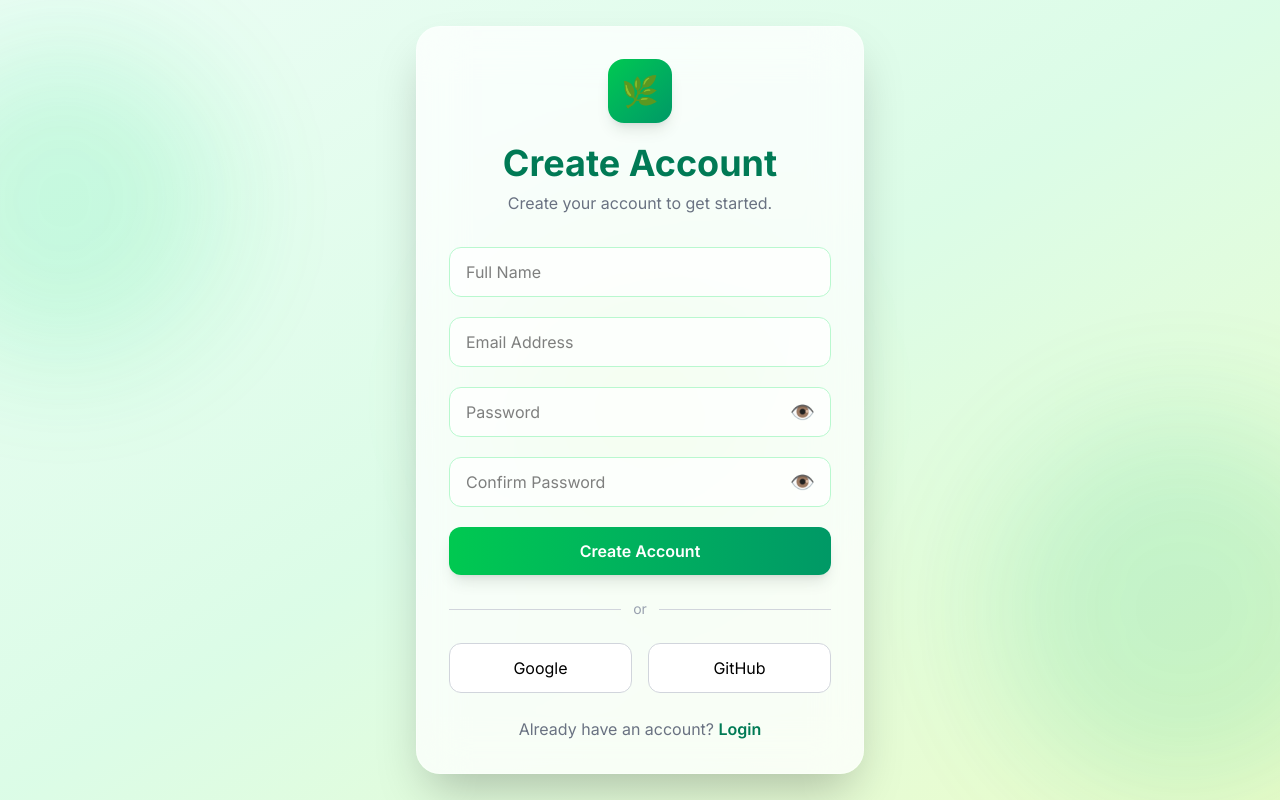
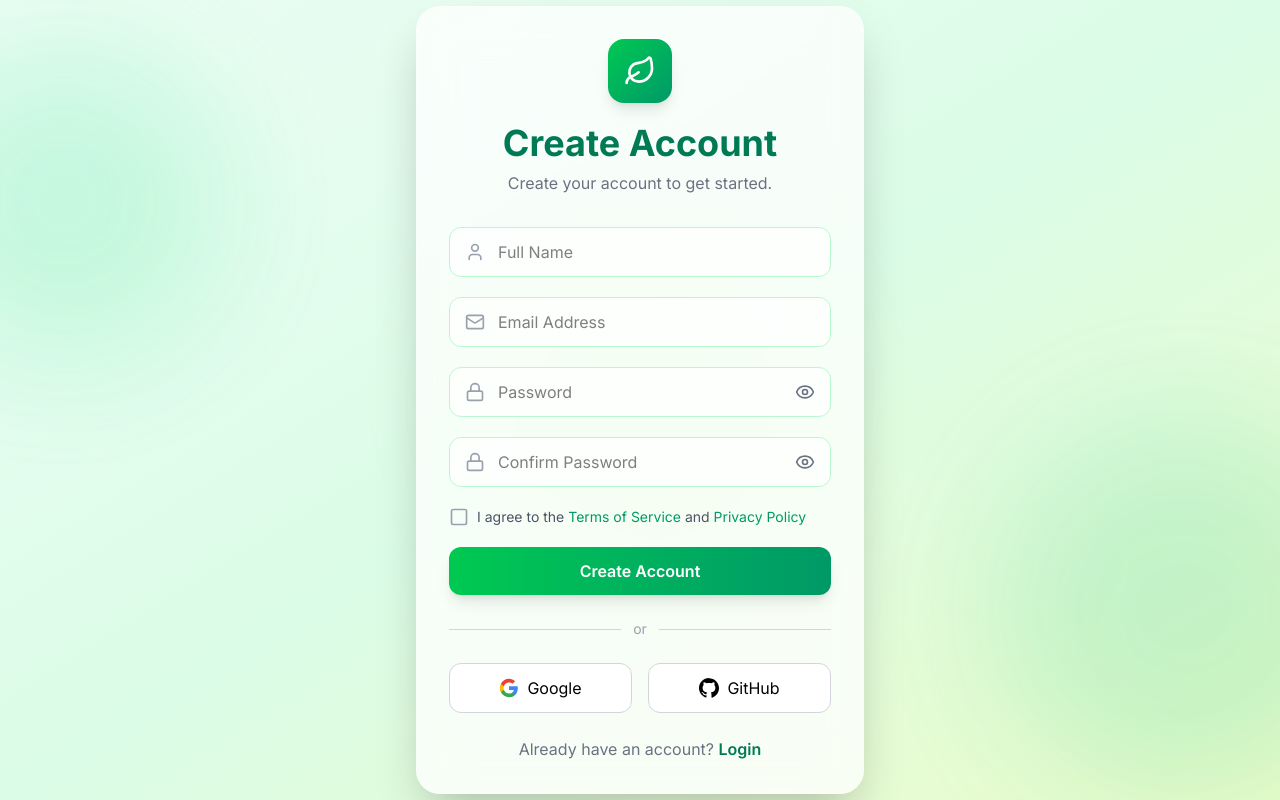
Before and after one commit to raniinyourheart/carbontrace, a Next.js app: page /register in a window 1280 px wide. Built offline with nearby package versions, Linux system fonts and the light colour scheme.

Commit message:
register

```diff
--- a/src/app/register/page.tsx
+++ b/src/app/register/page.tsx
@@ -2,10 +2,21 @@
 
 import Link from "next/link";
 import { useState } from "react";
+import {
+  Leaf,
+  Eye,
+  EyeOff,
+  Mail,
+  Lock,
+  User,
+  CheckSquare,
+  Square
+} from "lucide-react";
 
 export default function RegisterPage() {
   const [showPassword, setShowPassword] = useState(false);
   const [showConfirm, setShowConfirm] = useState(false);
+  const [agreeTerms, setAgreeTerms] = useState(false);
 
   return (
     <main className="relative flex min-h-screen items-center justify-center overflow-hidden bg-gradient-to-br from-emerald-50 via-green-100 to-lime-100 px-6">
@@ -23,7 +34,7 @@ export default function RegisterPage() {
         <div className="mb-8 text-center">
 
           <div className="mx-auto mb-5 flex h-16 w-16 items-center justify-center rounded-2xl bg-gradient-to-br from-green-500 to-emerald-600 text-3xl shadow-lg">
-            🌿
+            <Leaf className="h-8 w-8 text-white" />
           </div>
 
           <h1 className="text-4xl font-bold text-emerald-700">
@@ -38,55 +49,94 @@ export default function RegisterPage() {
 
         <form className="space-y-5">
 
+          <div className="relative">
+            <User className="absolute left-4 top-1/2 h-5 w-5 -translate-y-1/2 text-gray-400" />
             <input
               type="text"
               placeholder="Full Name"
-            className="w-full rounded-xl border border-green-200 bg-white/70 px-4 py-3 outline-none transition-all focus:border-emerald-500 focus:ring-4 focus:ring-emerald-200"
+              className="w-full rounded-xl border border-green-200 bg-white/70 px-4 py-3 pl-12 outline-none transition-all focus:border-emerald-500 focus:ring-4 focus:ring-emerald-200"
             />
+          </div>
 
+          <div className="relative">
+            <Mail className="absolute left-4 top-1/2 h-5 w-5 -translate-y-1/2 text-gray-400" />
             <input
               type="email"
               placeholder="Email Address"
-            className="w-full rounded-xl border border-green-200 bg-white/70 px-4 py-3 outline-none transition-all focus:border-emerald-500 focus:ring-4 focus:ring-emerald-200"
+              className="w-full rounded-xl border border-green-200 bg-white/70 px-4 py-3 pl-12 outline-none transition-all focus:border-emerald-500 focus:ring-4 focus:ring-emerald-200"
             />
+          </div>
 
           <div className="relative">
-
+            <Lock className="absolute left-4 top-1/2 h-5 w-5 -translate-y-1/2 text-gray-400" />
             <input
               type={showPassword ? "text" : "password"}
               placeholder="Password"
-              className="w-full rounded-xl border border-green-200 bg-white/70 px-4 py-3 pr-12 outline-none transition-all focus:border-emerald-500 focus:ring-4 focus:ring-emerald-200"
+              className="w-full rounded-xl border border-green-200 bg-white/70 px-4 py-3 pl-12 pr-12 outline-none transition-all focus:border-emerald-500 focus:ring-4 focus:ring-emerald-200"
             />
 
             <button
               type="button"
               onClick={() => setShowPassword(!showPassword)}
-              className="absolute right-4 top-1/2 -translate-y-1/2 text-xl"
+              className="absolute right-4 top-1/2 -translate-y-1/2 text-gray-500 hover:text-gray-700"
             >
-              {showPassword ? "🙈" : "👁️"}
+              {showPassword ? (
+                <EyeOff className="h-5 w-5" />
+              ) : (
+                <Eye className="h-5 w-5" />
+              )}
             </button>
 
           </div>
 
           <div className="relative">
-
+            <Lock className="absolute left-4 top-1/2 h-5 w-5 -translate-y-1/2 text-gray-400" />
             <input
               type={showConfirm ? "text" : "password"}
               placeholder="Confirm Password"
-              className="w-full rounded-xl border border-green-200 bg-white/70 px-4 py-3 pr-12 outline-none transition-all focus:border-emerald-500 focus:ring-4 focus:ring-emerald-200"
+              className="w-full rounded-xl border border-green-200 bg-white/70 px-4 py-3 pl-12 pr-12 outline-none transition-all focus:border-emerald-500 focus:ring-4 focus:ring-emerald-200"
             />
 
             <button
               type="button"
               onClick={() => setShowConfirm(!showConfirm)}
-              className="absolute right-4 top-1/2 -translate-y-1/2 text-xl"
+              className="absolute right-4 top-1/2 -translate-y-1/2 text-gray-500 hover:text-gray-700"
             >
-              {showConfirm ? "🙈" : "👁️"}
+              {showConfirm ? (
+                <EyeOff className="h-5 w-5" />
+              ) : (
+                <Eye className="h-5 w-5" />
+              )}
             </button>
 
           </div>
 
+          <div className="flex items-center gap-2 text-sm">
             <button
+              type="button"
+              onClick={() => setAgreeTerms(!agreeTerms)}
+              className="flex items-center"
+            >
+              {agreeTerms ? (
+                <CheckSquare className="h-5 w-5 text-emerald-600" />
+              ) : (
+                <Square className="h-5 w-5 text-gray-400" />
+              )}
+            </button>
+            <span className="text-gray-600">
+              I agree to the{" "}
+              <Link href="/terms" className="text-emerald-600 hover:underline">
+                Terms of Service
+              </Link>{" "}
+              and{" "}
+              <Link href="/privacy" className="text-emerald-600 hover:underline">
+                Privacy Policy
+              </Link>
+            </span>
+          </div>
+
+          <button
+            type="submit"
             className="w-full rounded-xl bg-gradient-to-r from-green-500 to-emerald-600 py-3 font-semibold text-white shadow-lg transition-all duration-300 hover:-translate-y-1 hover:shadow-emerald-300"
           >
             Create Account
@@ -102,11 +152,32 @@ export default function RegisterPage() {
 
         <div className="grid grid-cols-2 gap-4">
 
-          <button className="rounded-xl border border-gray-300 bg-white py-3 transition hover:bg-gray-100">
+          <button className="flex items-center justify-center gap-2 rounded-xl border border-gray-300 bg-white py-3 transition hover:bg-gray-100 hover:shadow-md">
+            <svg className="h-5 w-5" viewBox="0 0 24 24">
+              <path
+                d="M22.56 12.25c0-.78-.07-1.53-.2-2.25H12v4.26h5.92a5.06 5.06 0 01-2.2 3.32v2.77h3.57c2.08-1.92 3.28-4.74 3.28-8.1z"
+                fill="#4285F4"
+              />
+              <path
+                d="M12 23c2.97 0 5.46-.98 7.28-2.66l-3.57-2.77c-.98.66-2.23 1.06-3.71 1.06-2.86 0-5.29-1.93-6.16-4.53H2.18v2.84C3.99 20.53 7.7 23 12 23z"
+                fill="#34A853"
+              />
+              <path
+                d="M5.84 14.09c-.22-.66-.35-1.36-.35-2.09s.13-1.43.35-2.09V7.07H2.18C1.43 8.55 1 10.22 1 12s.43 3.45 1.18 4.93l2.85-2.22.81-.62z"
+                fill="#FBBC05"
+              />
+              <path
+                d="M12 5.38c1.62 0 3.06.56 4.21 1.64l3.15-3.15C17.45 2.09 14.97 1 12 1 7.7 1 3.99 3.47 2.18 7.07l3.66 2.84c.87-2.6 3.3-4.53 6.16-4.53z"
+                fill="#EA4335"
+              />
+            </svg>
             Google
           </button>
 
-          <button className="rounded-xl border border-gray-300 bg-white py-3 transition hover:bg-gray-100">
+          <button className="flex items-center justify-center gap-2 rounded-xl border border-gray-300 bg-white py-3 transition hover:bg-gray-100 hover:shadow-md">
+            <svg className="h-5 w-5" viewBox="0 0 24 24" fill="currentColor">
+              <path d="M12 0c-6.626 0-12 5.373-12 12 0 5.302 3.438 9.8 8.205 11.387.6.113.82-.26.82-.58 0-.287-.01-1.05-.015-2.06-3.338.726-4.042-1.416-4.042-1.416-.546-1.387-1.333-1.756-1.333-1.756-1.089-.745.083-.729.083-.729 1.205.084 1.839 1.237 1.839 1.237 1.07 1.834 2.807 1.304 3.492.997.108-.775.418-1.305.762-1.605-2.665-.3-5.466-1.332-5.466-5.93 0-1.31.468-2.38 1.235-3.22-.123-.3-.535-1.52.117-3.16 0 0 1.008-.322 3.3 1.23.96-.267 1.98-.399 3-.399s2.04.132 3 .399c2.292-1.552 3.3-1.23 3.3-1.23.653 1.64.24 2.86.118 3.16.768.84 1.233 1.91 1.233 3.22 0 4.61-2.804 5.62-5.476 5.92.43.37.824 1.102.824 2.22 0 1.602-.015 2.894-.015 3.287 0 .322.216.698.83.578 4.765-1.588 8.2-6.086 8.2-11.386 0-6.627-5.373-12-12-12z" />
+            </svg>
             GitHub
           </button>
 
```
Lines whose indentation alone changed are shown as unchanged.
